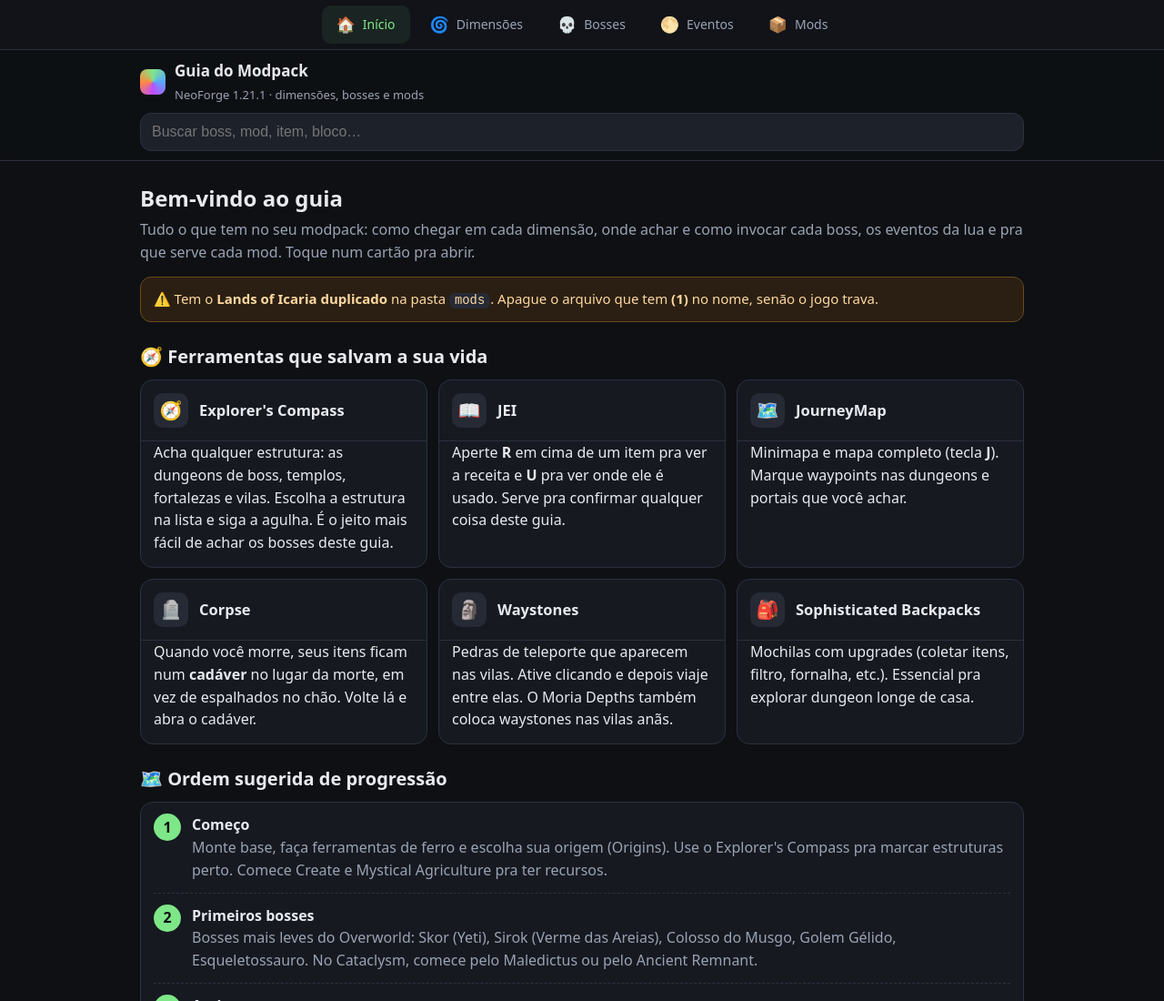
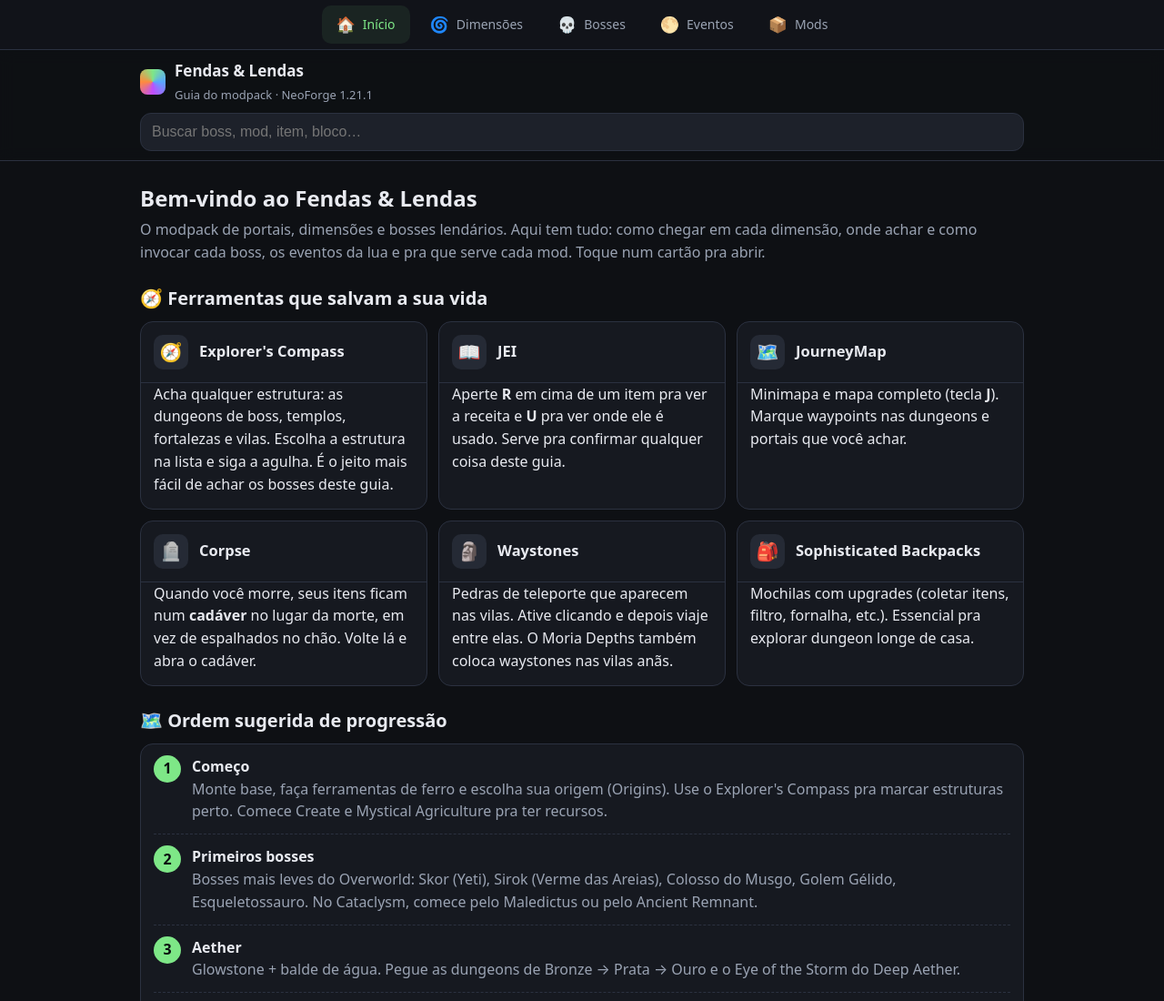
Before and after one commit to QG-Digital/guia-portais-minecraft, a plain HTML site: page index.html in a window 1280 px wide. Shown: the top 1100 px of the page at 91% size. Drawn offline with Linux system fonts and the light colour scheme.

Commit message:
Update title and content for modpack guide

```diff
--- a/index.html
+++ b/index.html
@@ -4,7 +4,7 @@
 <meta charset="UTF-8">
 <meta name="viewport" content="width=device-width, initial-scale=1, viewport-fit=cover">
 <meta name="theme-color" content="#0f1115">
-<title>Guia do Modpack — NeoForge 1.21.1</title>
+<title>Fendas &amp; Lendas — Guia do Modpack</title>
 <style>
 :root{--bg:#0e1014;--p1:#161920;--p2:#1d212a;--p3:#252a35;--ln:#2b3140;--tx:#e8eaf0;--mu:#9aa3b3;--ac:#7ee787;--ac2:#58a6ff;--wa:#f2cc60;--rd:#ff7b72;--cell:30px;--r:14px}
 *{box-sizing:border-box;-webkit-tap-highlight-color:transparent}
@@ -108,7 +108,7 @@ footer{color:var(--mu);font-size:13px;padding:20px 0}
 </nav>
 
 <div class="top"><div class="in">
-  <div class="brand"><div class="logo"></div><div><b>Guia do Modpack</b><br><span>NeoForge 1.21.1 · dimensões, bosses e mods</span></div></div>
+  <div class="brand"><div class="logo"></div><div><b>Fendas &amp; Lendas</b><br><span>Guia do modpack · NeoForge 1.21.1</span></div></div>
   <div class="search"><input id="q" type="search" placeholder="Buscar boss, mod, item, bloco…" autocomplete="off"></div>
   <div class="chips" id="chips"></div>
 </div></div>
@@ -116,9 +116,8 @@ footer{color:var(--mu);font-size:13px;padding:20px 0}
 <main>
 
 <section class="page on" id="p-inicio">
-  <h1>Bem-vindo ao guia</h1>
-  <p class="lead">Tudo o que tem no seu modpack: como chegar em cada dimensão, onde achar e como invocar cada boss, os eventos da lua e pra que serve cada mod. Toque num cartão pra abrir.</p>
-  <div class="alert">⚠️ Tem o <b>Lands of Icaria duplicado</b> na pasta <code>mods</code>. Apague o arquivo que tem <b>(1)</b> no nome, senão o jogo trava.</div>
+  <h1>Bem-vindo ao Fendas &amp; Lendas</h1>
+  <p class="lead">O modpack de portais, dimensões e bosses lendários. Aqui tem tudo: como chegar em cada dimensão, onde achar e como invocar cada boss, os eventos da lua e pra que serve cada mod. Toque num cartão pra abrir.</p>
 
   <h2>🧭 Ferramentas que salvam a sua vida</h2>
   <div class="grid2" id="tools"></div>
```
